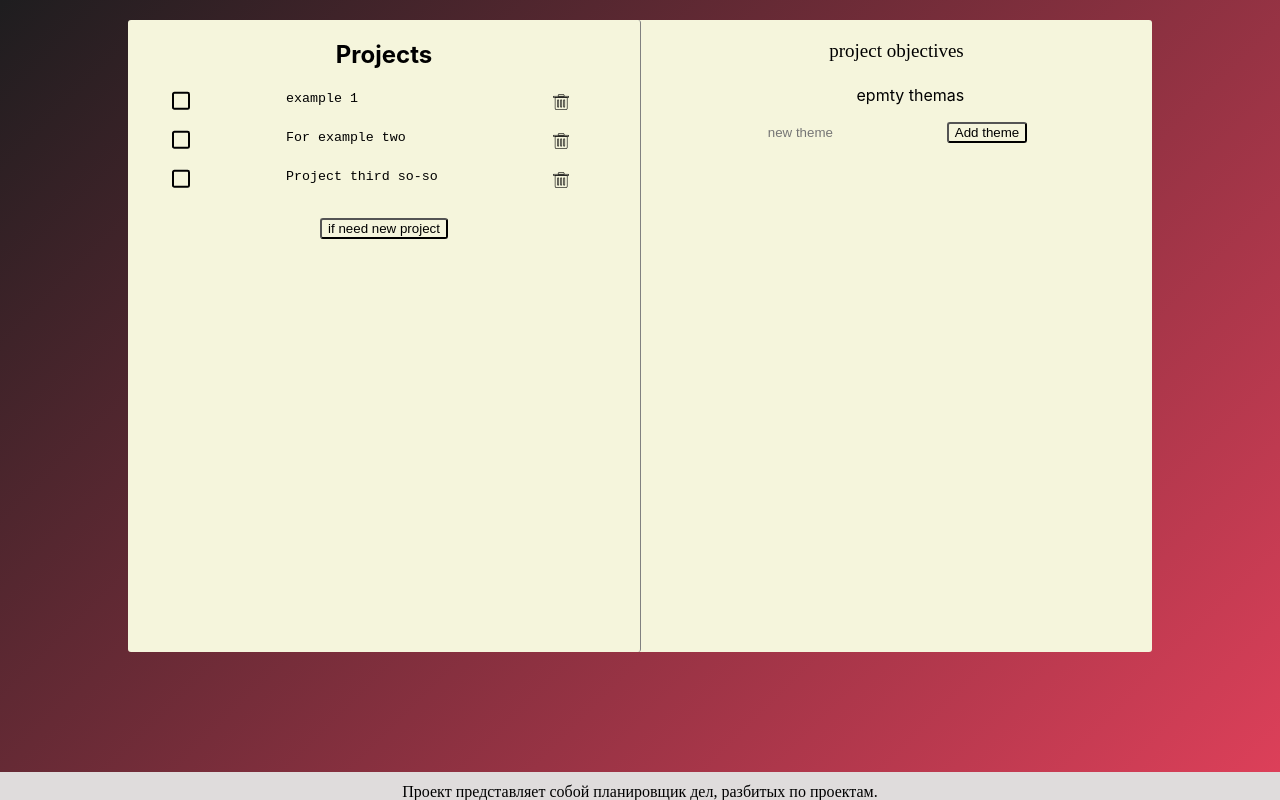
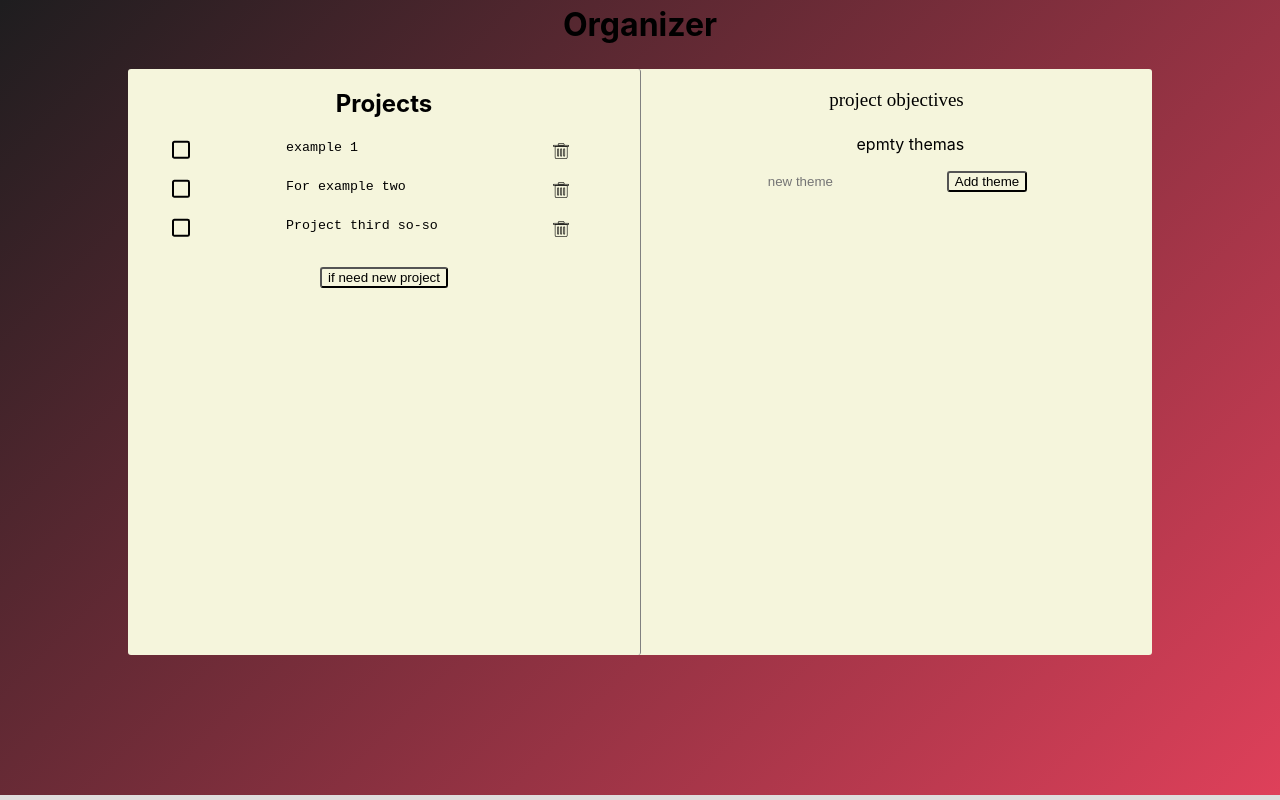
Before and after one commit to Igogoblin/Organazair, a React (Create React App) app in the folder organizer/: page / in a window 1280 px wide. Built offline with nearby package versions, Linux system fonts and the light colour scheme.

Commit message:
feat: add favicon,h1,title

```diff
--- a/organizer/public/index.html
+++ b/organizer/public/index.html
@@ -1,14 +1,12 @@
 <!DOCTYPE html>
 <html lang="en">
+
 <head>
   <meta charset="utf-8" />
   <link rel="icon" href="%PUBLIC_URL%/favicon.ico" />
   <meta name="viewport" content="width=device-width, initial-scale=1" />
   <meta name="theme-color" content="#000000" />
-    <meta
-      name="description"
-      content="Web site created using create-react-app"
-    />
+  <meta name="description" content="Web site created using create-react-app" />
   <link rel="apple-touch-icon" href="%PUBLIC_URL%/logo192.png" />
   <!--
       manifest.json provides metadata used when your web app is installed on a
@@ -24,8 +22,9 @@
       work correctly both with client-side routing and a non-root public URL.
       Learn how to configure a non-root public URL by running `npm run build`.
     -->
-    <title>React App</title>
+  <title>Organizer</title>
 </head>
+
 <body>
   <noscript>You need to enable JavaScript to run this app.</noscript>
   <div id="root"></div>
@@ -40,4 +39,5 @@
       To create a production bundle, use `npm run build` or `yarn build`.
     -->
 </body>
+
 </html>
--- a/organizer/src/App.css
+++ b/organizer/src/App.css
@@ -5,6 +5,10 @@
   flex-direction: column;
   justify-content: space-between;
   overflow: hidden;
+}
+
+h1 {
+  margin: 5px;
 }
 
 main {
--- a/organizer/src/App.js
+++ b/organizer/src/App.js
@@ -5,6 +5,7 @@
 function App() {
   return (
     <div className="App">
+      <h1>Organizer</h1>
       <main>
         <section>
           <Projects />
--- a/organizer/src/components/footer/footer.module.css
+++ b/organizer/src/components/footer/footer.module.css
@@ -3,7 +3,8 @@
   background-color: #dfdcdc;
   /* transition: margin-top 0.3s ease; */
   position: relative;
-  bottom: -140px;
+  /* bottom: -130px; */
+  bottom: -20%;
   transition: transform 0.3s ease-in-out;
 }
 .main {
@@ -14,7 +15,8 @@
   padding: 10px;
 }
 .desc {
-  margin-bottom: 10px;
+  height: 20%;
+  /* margin-bottom: 5px; */
   padding-top: 10px;
   margin-top: 0;
   text-align: center;
@@ -39,8 +41,8 @@
 }
 
 .footer:hover {
-  /* transform: translate3d(0, 120px, 0); */
-  transform: translate3d(0, -150px, 0);
+  transform: translate3d(0, -80%, 0);
+  /* transform: translate3d(0, -150px, 0); */
 }
 
 @media screen and (max-width: 700px) {
@@ -50,7 +52,7 @@
     background-color: #dfdcdc;
     /* transition: margin-top 0.3s ease; */
     position: relative;
-    bottom: -160px;
+    /* bottom: -160px; */
     transition: transform 0.3s ease-in-out;
   }
   .main {
```
Also changed, not shown: 1 other file (tests, documents, lock files or other folders). Lines whose indentation alone changed are shown as unchanged.
